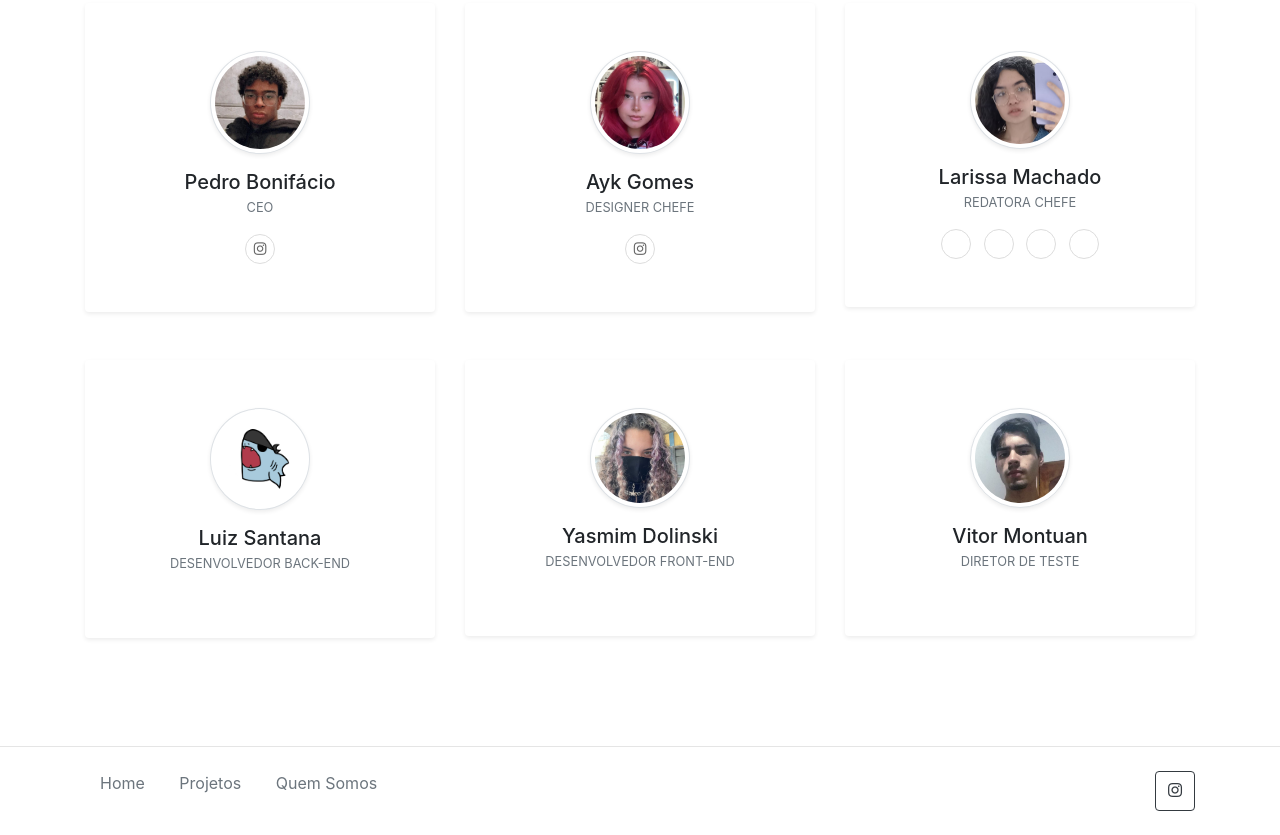
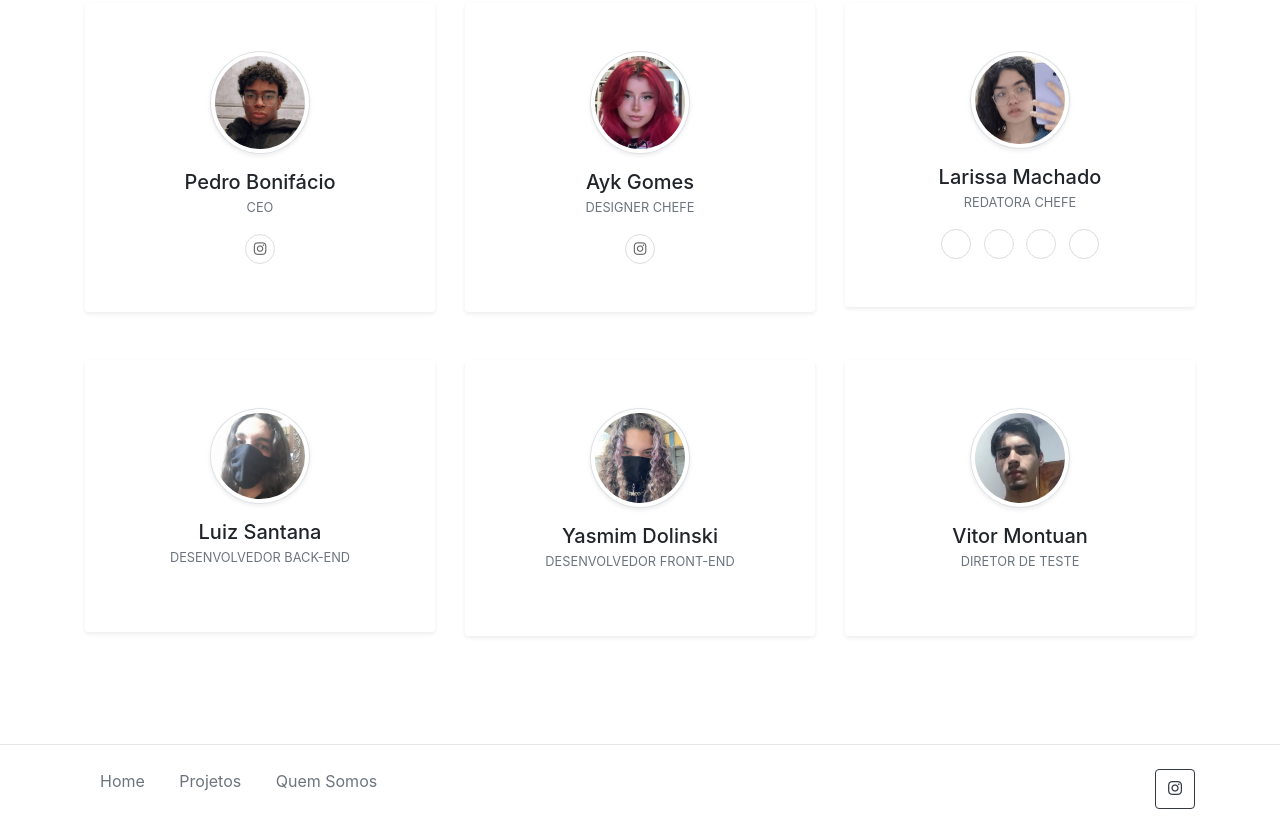
Before and after one commit to ShaarrStudio/Shaarr, a plain HTML site: page index.html in a window 1280 px wide. Shown: the part 1794-2629 px from the top of the page. Drawn offline with nearby package versions, Linux system fonts and the light colour scheme.

Commit message:
Update index.html

```diff
--- a/index.html
+++ b/index.html
@@ -139,7 +139,7 @@
 
           <!-- equipe item-->
           <div class="col-xl-4 col-sm-6 mb-5">
-            <div class="bg-white rounded shadow-sm py-5 px-4"><img src="img/logo.png" alt="" width="100" class="img-fluid rounded-circle mb-3 img-thumbnail shadow-sm">
+            <div class="bg-white rounded shadow-sm py-5 px-4"><img src="img/luis.png" alt="" width="100" class="img-fluid rounded-circle mb-3 img-thumbnail shadow-sm">
               <h5 class="mb-0">Luiz Santana</h5><span class="small text-uppercase text-muted">Desenvolvedor Back-End</span>
               <ul class="social mb-0 list-inline mt-3">
               </ul>
```
